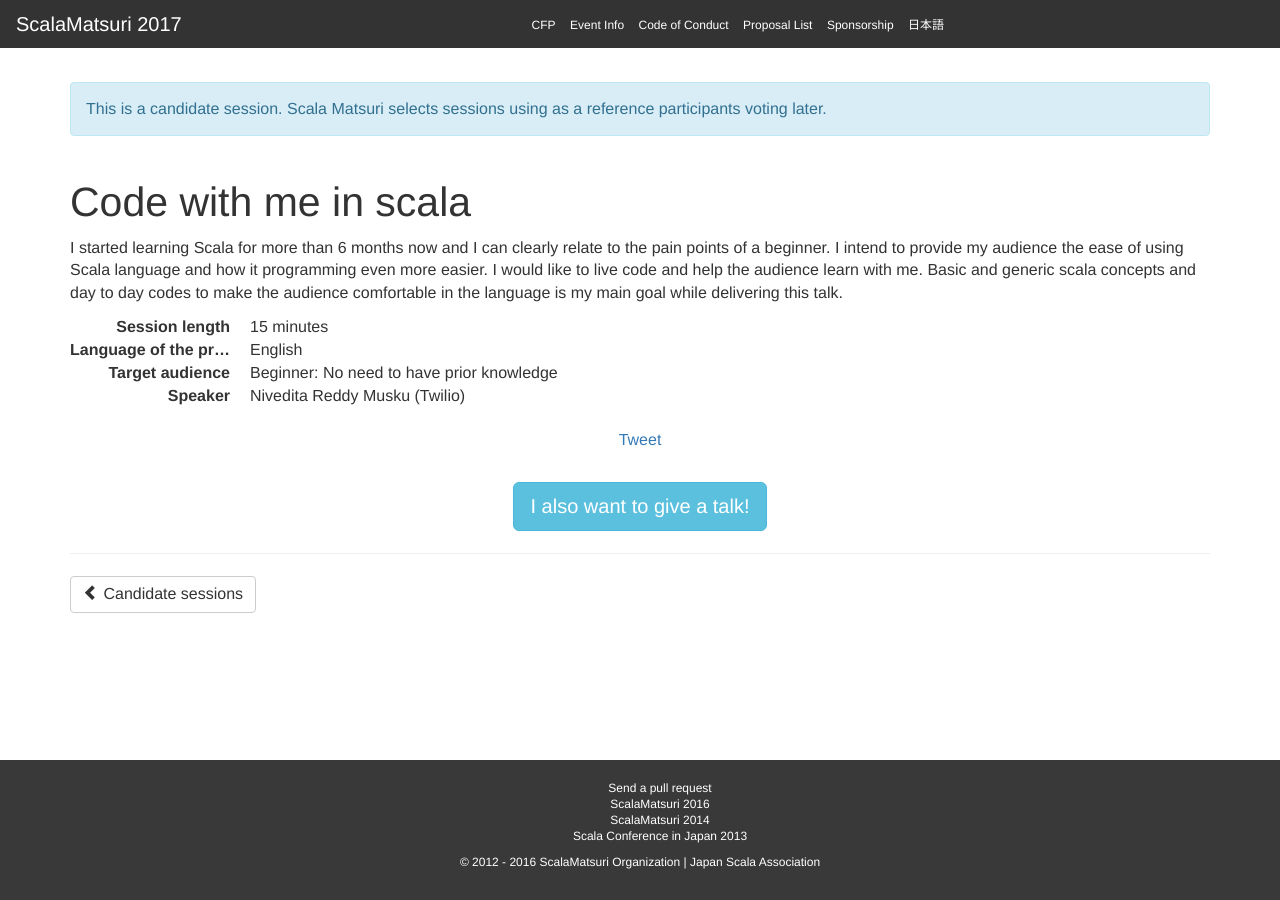
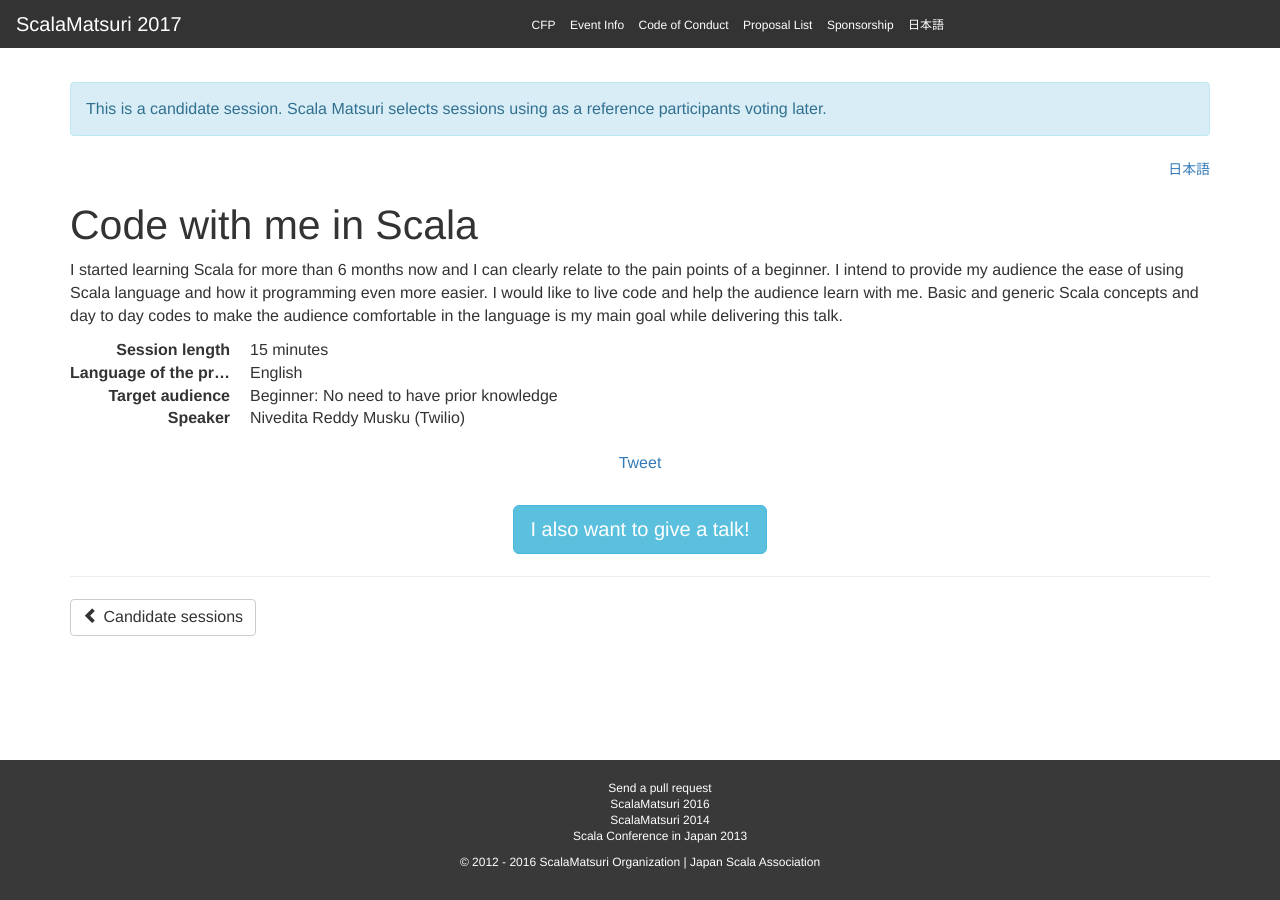
Before and after one commit to scalajp/2017.scalamatsuri.org, a Jekyll site: the page built from _candidates_en/NiveditaReddyMusku_1.md, in a window 1280 px wide. Built offline with Jekyll 4.4.1, drawn with Linux system fonts in a browser that asks for light colours; nearby versions of some CDN libraries; comment, search, counter and statistics services are not loaded.

```diff
--- a/_candidates_en/NiveditaReddyMusku_1.md
+++ b/_candidates_en/NiveditaReddyMusku_1.md
@@ -1,6 +1,6 @@
 ---
 name: Nivedita Reddy Musku
-title: "Code with me in scala"
+title: "Code with me in Scala"
 length: 15
 audience: Beginner
 language: English
@@ -8,4 +8,4 @@ organization: Twilio
 tags:
   - Intro to Scala
 ---
-I started learning Scala for more than 6 months now and I can clearly relate to the pain points of a beginner. I intend to provide my audience the ease of using Scala language and how it programming even more easier. I would like to live code and help the audience learn with me. Basic and generic scala concepts and day to day codes to make the audience comfortable in the language is my main goal while delivering this talk.
+I started learning Scala for more than 6 months now and I can clearly relate to the pain points of a beginner. I intend to provide my audience the ease of using Scala language and how it programming even more easier. I would like to live code and help the audience learn with me. Basic and generic Scala concepts and day to day codes to make the audience comfortable in the language is my main goal while delivering this talk.
```
Also changed, not shown: _candidates_ja/NiveditaReddyMusku_1.md (added, +14 -0 lines).
